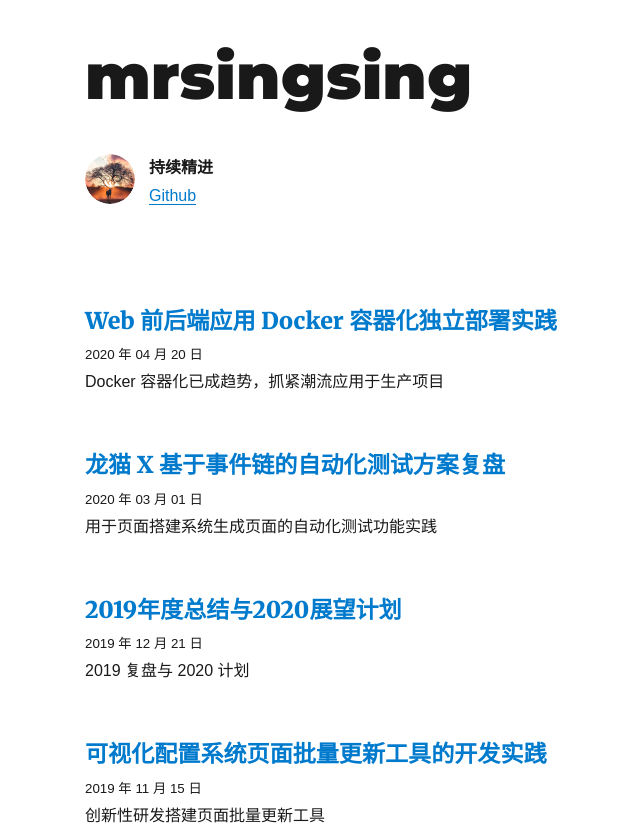
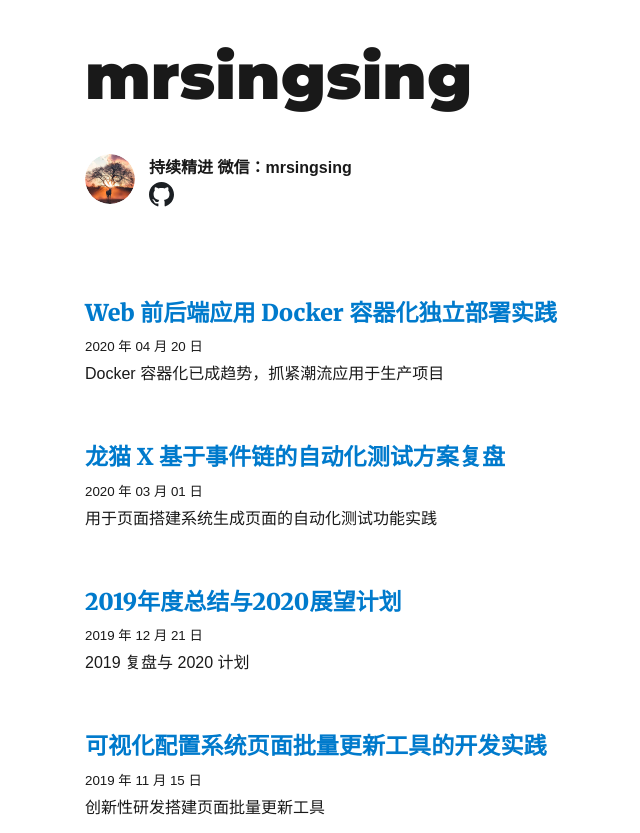
Before and after one commit to tsejx/blog, a Gatsby site: page / in a window 1280 px wide. Shown: the top 833 px of the page, without its empty margins (240-880 px from the left). Built offline with nearby package versions, Linux system fonts and the light colour scheme; Gatsby itself is replaced by a stand-in of ours; some packages are replaced by stand-ins of ours.

Commit message:
update: modified npm script and add wechat contact

```diff
--- a/package.json
+++ b/package.json
@@ -47,7 +47,7 @@
   },
   "scripts": {
     "build": "gatsby build --prefix-paths",
-    "develop": "gatsby develop",
+    "dev": "gatsby develop",
     "format": "prettier --write \"**/*.{js,jsx,json,md}\"",
     "start": "npm run develop",
     "serve": "gatsby serve",
--- a/src/components/bio.js
+++ b/src/components/bio.js
@@ -40,7 +40,7 @@ const Bio = () => {
     <div
       style={{
         display: `flex`,
-        marginBottom: rhythm(2.5),
+        marginBottom: rhythm(1),
       }}
     >
       <Link to={`/`} style={{ boxShadow: 'none', color: 'inherit' }}>
@@ -60,9 +60,31 @@ const Bio = () => {
         />
       </Link>
       <p>
-        <strong>持续精进</strong>
+        <strong>持续精进 微信：mrsingsing</strong>
         <br />
-        <a href="https://github.com/tsejx">Github</a>
+        <a
+          href="https://github.com/tsejx"
+          target="_blank"
+          rel="noopener noreferrer"
+          style={{ boxShadow: 'none' }}
+        >
+          <svg
+            t="1588781931941"
+            className="icon"
+            viewBox="0 0 1024 1024"
+            version="1.1"
+            xmlns="http://www.w3.org/2000/svg"
+            p-id="2716"
+            width="25"
+            height="25"
+          >
+            <path
+              d="M512 0C229.12 0 0 229.12 0 512c0 226.56 146.56 417.92 350.08 485.76 25.6 4.48 35.2-10.88 35.2-24.32 0-12.16-0.64-52.48-0.64-95.36-128.64 23.68-161.92-31.36-172.16-60.16-5.76-14.72-30.72-60.16-52.48-72.32-17.92-9.6-43.52-33.28-0.64-33.92 40.32-0.64 69.12 37.12 78.72 52.48 46.08 77.44 119.68 55.68 149.12 42.24 4.48-33.28 17.92-55.68 32.64-68.48-113.92-12.8-232.96-56.96-232.96-252.8 0-55.68 19.84-101.76 52.48-137.6-5.12-12.8-23.04-65.28 5.12-135.68 0 0 42.88-13.44 140.8 52.48 40.96-11.52 84.48-17.28 128-17.28 43.52 0 87.04 5.76 128 17.28 97.92-66.56 140.8-52.48 140.8-52.48 28.16 70.4 10.24 122.88 5.12 135.68 32.64 35.84 52.48 81.28 52.48 137.6 0 196.48-119.68 240-233.6 252.8 18.56 16 34.56 46.72 34.56 94.72 0 68.48-0.64 123.52-0.64 140.8 0 13.44 9.6 29.44 35.2 24.32C877.44 929.92 1024 737.92 1024 512 1024 229.12 794.88 0 512 0z"
+              fill="#1B1F23"
+              p-id="2717"
+            ></path>
+          </svg>
+        </a>
       </p>
     </div>
   );
```
